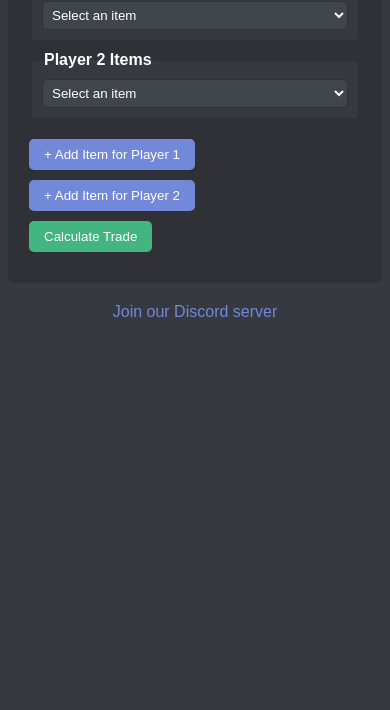
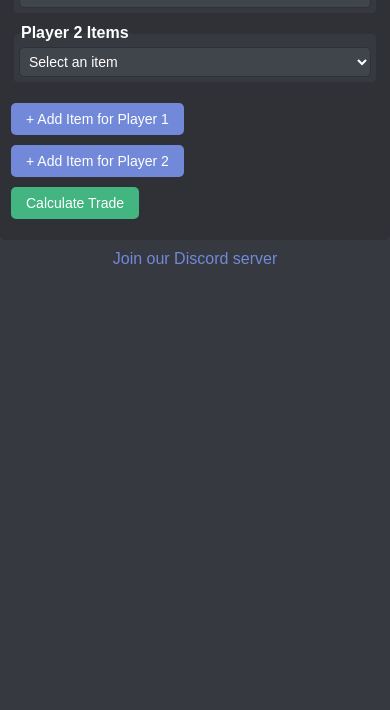
Before and after one commit to aut-trading/aut-trading.github.io, a plain HTML site: page index.html in a window 390 px wide. Shown: the part 134-844 px from the top of the page. Drawn offline with Linux system fonts and the light colour scheme.

Commit message:
Added new mobile ausability updates

```diff
--- a/index.html
+++ b/index.html
@@ -10,6 +10,7 @@ window.addEventListener('load', function() {
   });
 </script>
     <style>
+
         body {
     font-family: Arial, sans-serif;
     background-color: #36393f;
@@ -138,6 +139,47 @@ button:hover {
   color: #5469A4;
 }
 
+body {
+    font-family: Arial, sans-serif;
+    background-color: #36393f;
+    color: #fff;
+    margin: 0;
+    padding: 0;
+}
+
+/* Add CSS rules for mobile devices */
+@media (max-width: 500px) {
+    #tradeCalculator {
+        max-width: 100%;
+        margin: 0;
+        padding: 10px;
+    }
+
+    fieldset {
+        margin-bottom: 10px;
+        padding: 5px;
+    }
+
+    .player-items {
+        font-size: 14px;
+    }
+
+    button {
+        font-size: 14px;
+    }
+
+    #tradeResult {
+        padding: 10px;
+    }
+
+    h2 {
+        font-size: 18px;
+    }
+
+    .discord-link {
+        margin-top: 10px;
+    }
+}
 
     </style>
 </head>
```
